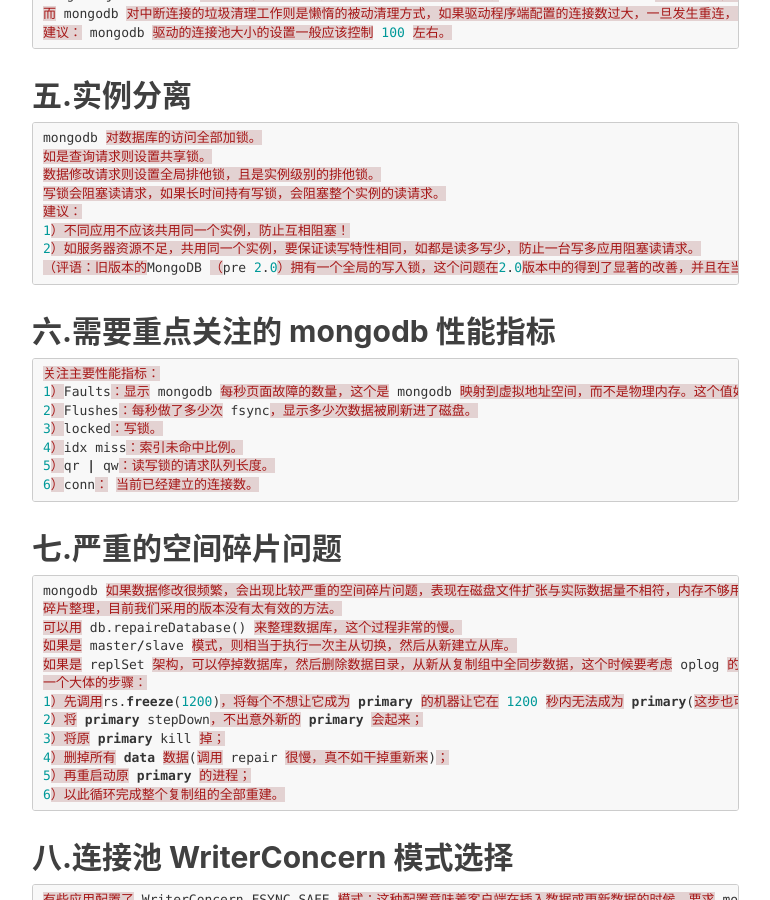
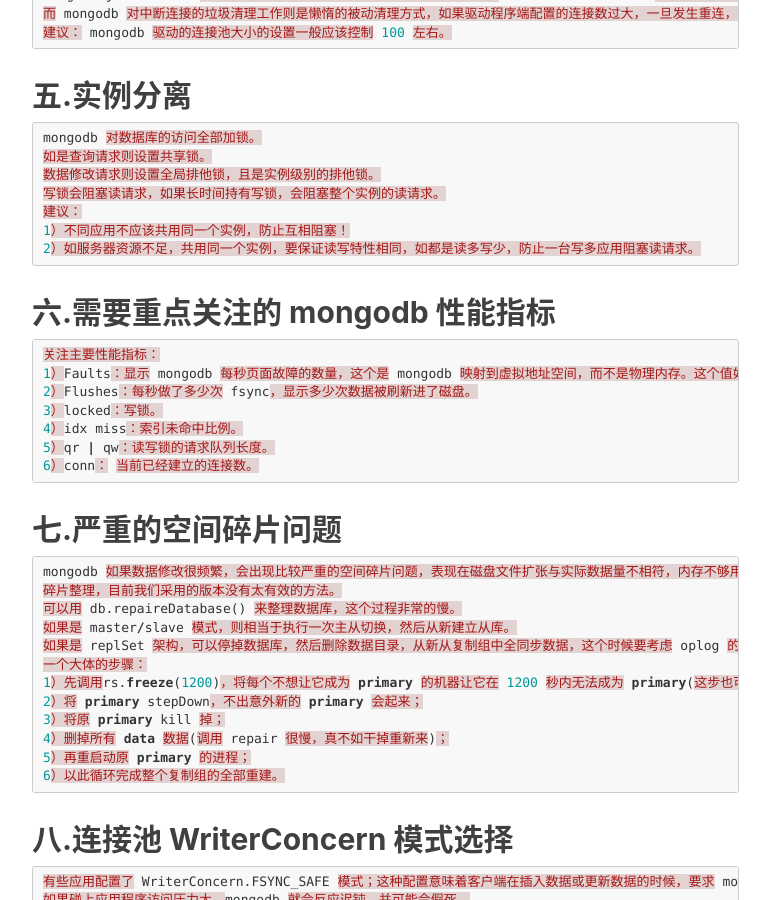
Before and after one commit to weiyanwei412/weiyanwei412.github.io, a Jekyll site: the page built from _posts/2018-07-23-mongodb使用总结.md, in a window 1280 px wide and 900 px high, scrolled down 1057 px. Shown: the whole window, without its empty margins (233-1003 px from the left). Built offline with Jekyll 4.4.1, drawn with Linux system fonts in a browser that asks for light colours; nearby versions of some CDN libraries; our own code applies the rules of GitHub Pages for plain Markdown files; comment, search, counter and statistics services are not loaded.

Commit message:
Update 2018-07-23-mongodb使用总结.md

````diff
--- a/_posts/2018-07-23-mongodb使用总结.md
+++ b/_posts/2018-07-23-mongodb使用总结.md
@@ -37,7 +37,6 @@
 建议：
 1）不同应用不应该共用同一个实例，防止互相阻塞！
 2）如服务器资源不足，共用同一个实例，要保证读写特性相同，如都是读多写少，防止一台写多应用阻塞读请求。
-（评语：旧版本的MongoDB （pre 2.0）拥有一个全局的写入锁，这个问题在2.0版本中的得到了显著的改善，并且在当前2.2版本中得到了进一步的加强。MongoDB 2.2使用数据库级别的锁在这个问题上迈进了一大步。所以用 MongoDB 2.2的人可以忽略此条目。）
 ```
 ## 六.需要重点关注的 mongodb 性能指标
 ```sql
````
